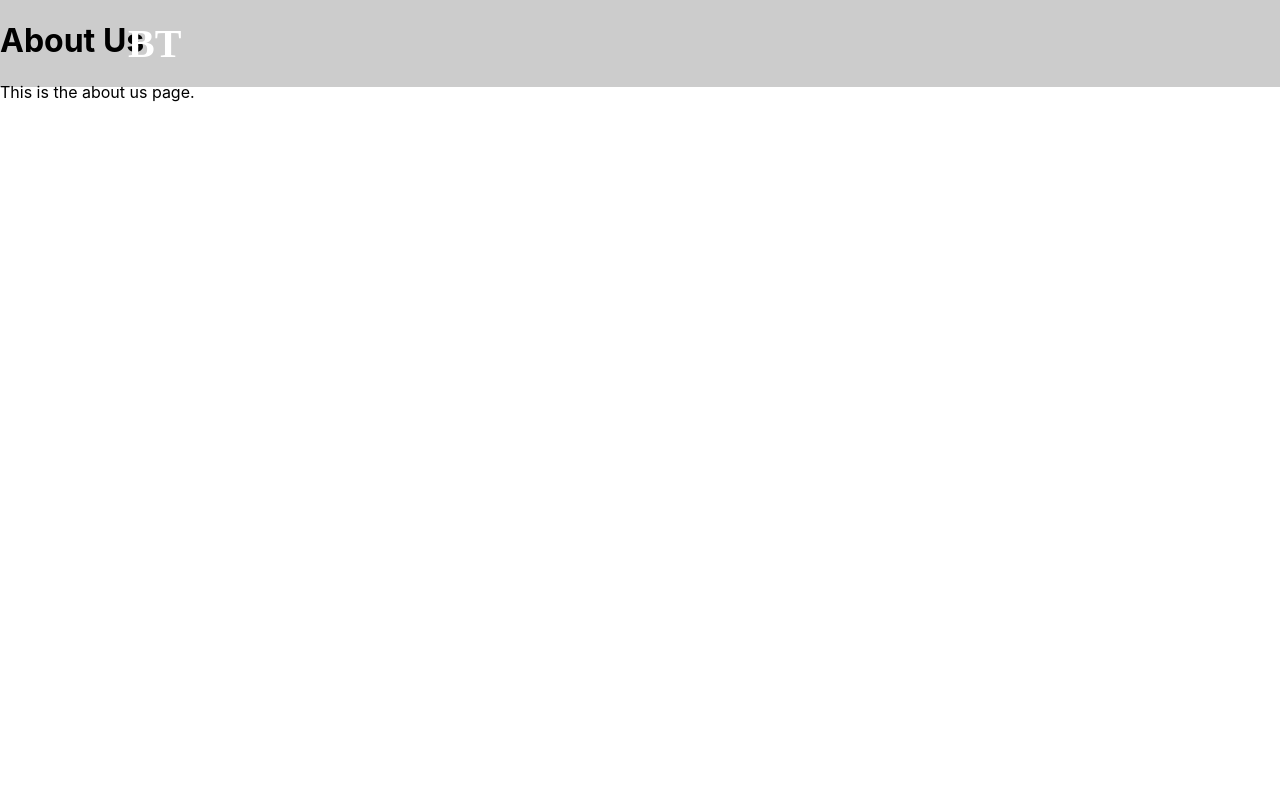
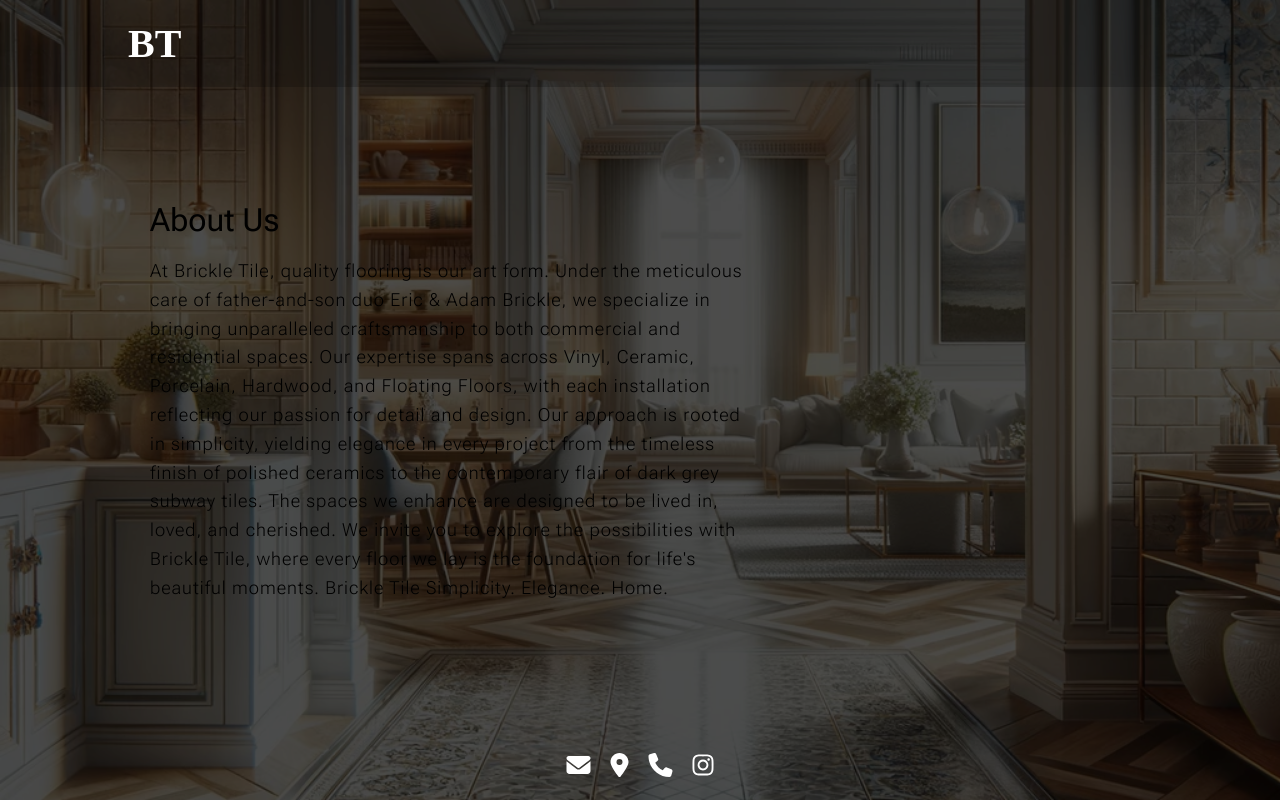
Before and after one commit to Santiago-Betancur/brickle-tile-website, a React (Create React App) app: page /about-us in a window 1280 px wide. Built offline with nearby package versions, Linux system fonts and the light colour scheme; a web font is replaced by a local one.

Commit message:
developed aboutUs section giving it background and some text, made H1 and P tags universal for styling for consistancy along tht whole website

```diff
--- a/src/App.css
+++ b/src/App.css
@@ -1,12 +1,22 @@
 @import url('https://fonts.googleapis.com/css2?family=Ojuju:wght@200..800&display=swap');
-
+@import url('https://fonts.googleapis.com/css2?family=Roboto+Flex:opsz,wght@8..144,100..1000&display=swap');
 html, body {
   margin: 0;
   padding: 0;
   overflow-x: hidden; /* Prevent horizontal scroll */
+  font-family: "Roboto Flex", sans-serif;
 }
 
+ h1 {
+  font-weight: 400;
+ }
 
+ p {
+  font-weight: 200;
+  line-height: 1.6;
+  letter-spacing: 1px;
+  font-size: 18px;
+ }
 @media (prefers-reduced-motion: no-preference) {
 
 }
--- /dev/null
+++ b/src/components/AboutUs.css
@@ -0,0 +1,37 @@
+.about-us-section {
+    background: url('/src/images/aboutUsImage.webp') no-repeat center center;
+    background-size: cover;
+    position: relative;
+    z-index: 1;
+    min-height: 100vh;
+    display: flex;
+    justify-content: flex-start;
+    align-items: center;
+    padding-left: 150px;
+}
+
+.about-us-section::before{
+    content: '';
+    position: absolute;
+    top: 0;
+    right:0;
+    bottom: 0;
+    left: 0;
+    background: rgba(0,0,0,0.7);
+    z-index: -1;
+}
+
+.about-us-content {
+    z-index: 2;
+
+
+}
+
+.about-us-content h1 {
+    margin-bottom: 0.5em;
+  }
+
+.about-us-content p {
+   max-width: 600px;
+   z-index: 2;
+}
--- a/src/components/AboutUs.js
+++ b/src/components/AboutUs.js
@@ -1,12 +1,27 @@
 import React from 'react';
-import Footer from './Footer';
+import './AboutUs.css'
 function AboutUs() {
   return (
-    <div>
-      <h1>About Us</h1>
-      <p>This is the about us page.</p>
+    <div className='about-us-section'>
+      <div className='about-us-content'>
+        <h1>About Us</h1>
+        <p>   At Brickle Tile, quality flooring is our art form.
+          Under the meticulous care of father-and-son duo Eric &
+          Adam Brickle, we specialize in bringing unparalleled
+          craftsmanship to both commercial and residential spaces.
+          Our expertise spans across Vinyl, Ceramic, Porcelain,
+          Hardwood, and Floating Floors, with each installation
+          reflecting our passion for detail and design.
+            Our approach is rooted in simplicity, yielding elegance
+            in every project from the timeless finish of polished
+            ceramics to the contemporary flair of dark grey subway tiles.
+             The spaces we enhance are designed to be lived in, loved,
+              and cherished.
+            We invite you to explore the possibilities with Brickle Tile,
+ where every floor we lay is the foundation for life's beautiful moments.
+Brickle Tile Simplicity. Elegance. Home.</p>
+      </div>
     </div>
-
   );
 }
 
--- a/src/components/HeroSection.css
+++ b/src/components/HeroSection.css
@@ -29,8 +29,7 @@
 }
 
 .hero-section p {
-    font-size: 1.25rem;
-    margin: 15px 0;
+     margin: 15px 0;
 }
 
 .hero-section button {
--- a/src/components/HeroSection.js
+++ b/src/components/HeroSection.js
@@ -1,5 +1,4 @@
 import React from "react";
-import Footer from './Footer';
 import './HeroSection.css';
 
 function HeroSection() {
```
Also changed, not shown: src/images/aboutUsImage.webp (added).
